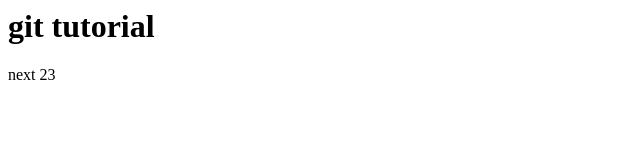
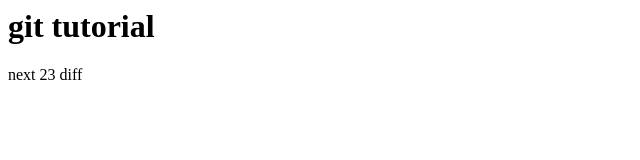
Before and after one commit to white-ras/git_tutorial, a plain HTML site: page index.html in a window 1280 px wide. Shown: the full height of the page, 0-640 px from the left. Drawn offline with Linux system fonts and the light colour scheme.

Commit message:
add diff

```diff
--- a/index.html
+++ b/index.html
@@ -1,3 +1,3 @@
 <h1>git tutorial</h1>
 
-<p>next 23</p>
+<p>next 23 diff</p>
```
